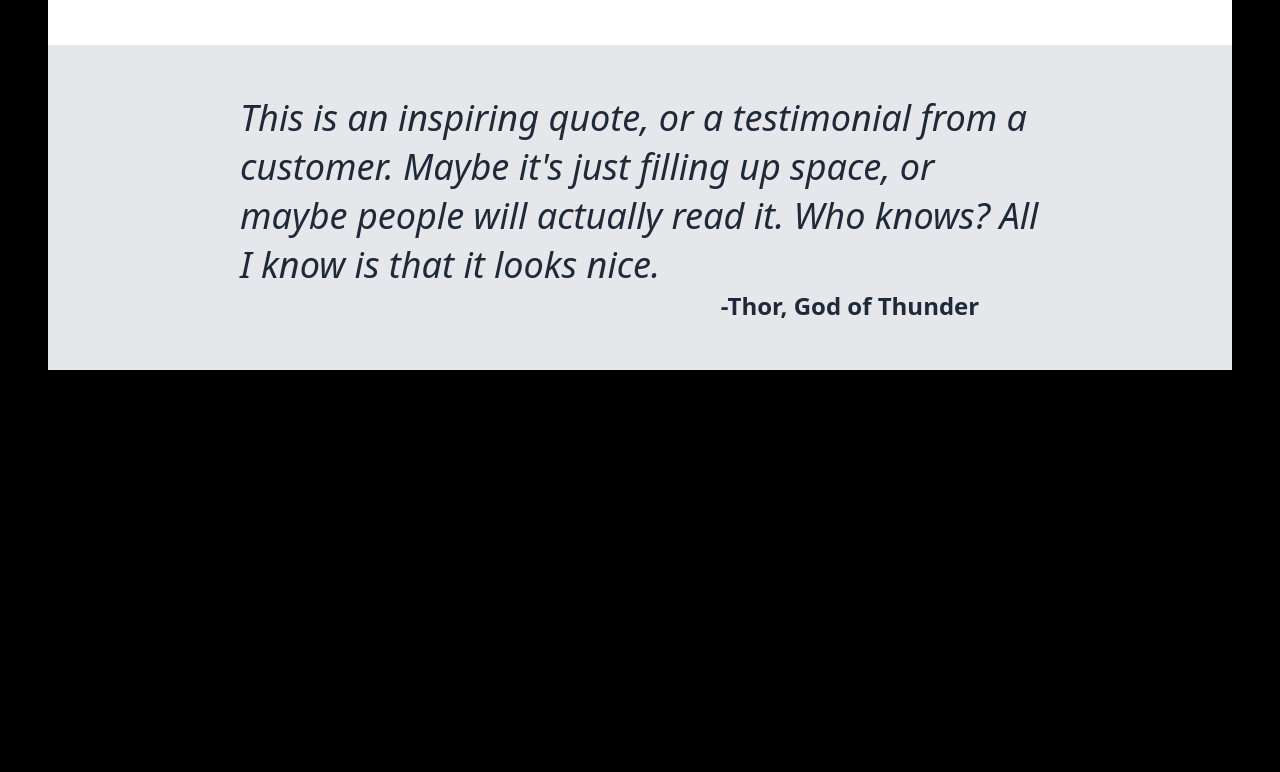
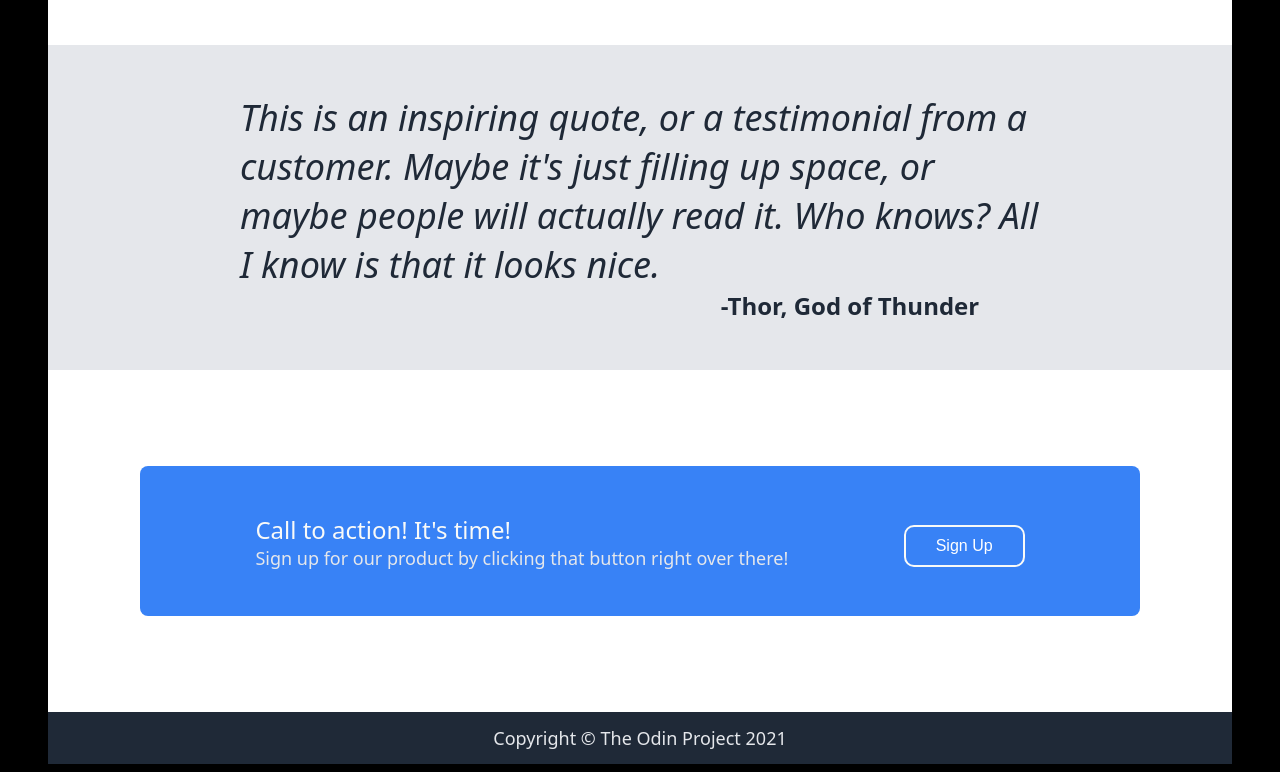
Before and after one commit to pflewmix/odin-landing-page, a plain HTML site: page index.html in a window 1280 px wide. Shown: the part 820-1592 px from the top of the page. Before the commit the page ends 1198 px from the top, so only its background shows below. Drawn offline with Linux system fonts and the light colour scheme.

Commit message:
Added html and css for last three sections

```diff
--- a/index.html
+++ b/index.html
@@ -16,11 +16,11 @@
                 </ul>
         </div>
 
-        <div class="container">
+        <div class="gyro">
             <div class="hero">
                     <div class="info">This website is awesome</div>
                     <div id="info2">This website has some subtext that goes here under the main title. It's a smaller font and the color is lower contrast</div>
-                    <div class="signup"><button>Sign Up</button></div>
+                    <div><button style="border:none;">Sign Up</button></div>
             </div>
             <div class="right">
                 <img src="./images/beach-day.jpg" alt="beach">
@@ -29,7 +29,7 @@
 
         <div class="title">Some random information.</div>
 
-        <div class="diagrams4">
+        <div class="fourdiagrams">
             <div class="subinfo">
                 <div class="pic"></div>
                 <div class="text">this is some subtext under an illustration or image</div>
@@ -53,5 +53,19 @@
                 or maybe people will actually read it. Who knows? All I know is that it looks nice.</div>
             <div class="signature">-Thor, God of Thunder</div>
         </div>
+
+        <div class="invite">
+            <div class="container">
+                <div class="signinfo">
+                    <div id="call">Call to action! It's time!</div>
+                    <div id="info2">Sign up for our product by clicking that button right over there!</div>
+                </div>
+                <div class="signup2"><button>Sign Up</button></div>
+            </div>
+        </div>
+
+        <div class="footer">
+            <div id="info2">Copyright © The Odin Project 2021</div>
+        </div>
     </body>
 </html>
--- a/styles.css
+++ b/styles.css
@@ -30,11 +30,11 @@ a {
 }
 /* end navigator */
 
-.header, .container {
+.header, .gyro {
     background-color: #1F2937;
 }
 
-.container {
+.gyro {
     display: flex;
     justify-content: space-evenly;
 }
@@ -57,6 +57,7 @@ a {
 #info2 {
     font-size: 18px;
     color: #E5E7EB;
+    align-self: center;
 }
 
 .right {
@@ -71,13 +72,14 @@ img {
 }
 
 button {
-    border: none;
+    border: 2px solid #F9FAF8;
     border-radius: 10px;
     background: #3882F6;
     color: white;
     font-size: 16px;
     padding: 10px 30px;
     margin-top: 10px;
+    margin-bottom: 10;
 }
 
 .title {
@@ -87,11 +89,11 @@ button {
     padding-top: 48px;
 }
 
-.title, .diagrams4 {
+.title, .fourdiagrams {
     background-color: white;
 }
 
-.diagrams4 {
+.fourdiagrams {
     display: flex;
     justify-content: center;
     gap: 40px;
@@ -138,3 +140,48 @@ button {
     margin-left: 420px;
 
 }
+
+.invite {
+    display: flex;
+    justify-content:center;
+    background-color: white;
+    padding: 48px;
+}
+
+.container {
+    height: 150px;
+    width: 1000px;
+    background-color: #3882F6;
+    border-radius: 8px;
+    margin-top: 48px;
+    margin-bottom: 48px;
+    display: flex;
+    justify-content: space-evenly;
+    align-items: center;
+    flex-wrap: wrap;
+}
+
+.signinfo {
+    display: flex;
+    flex-direction: column;
+    justify-content: center;
+    text-align: left;
+    max-width: 600px;
+}
+
+#call {
+    font-size: 24px;
+    color: #F9FAF8;
+}
+
+.footer {
+    bottom: 0;
+    left: 0;
+    right: 0;
+    height: 52px;
+    display: flex;
+    align-items: center;
+    justify-content: center;
+    background-color: #1F2937;
+    color:#F9FAF8;
+}
```
